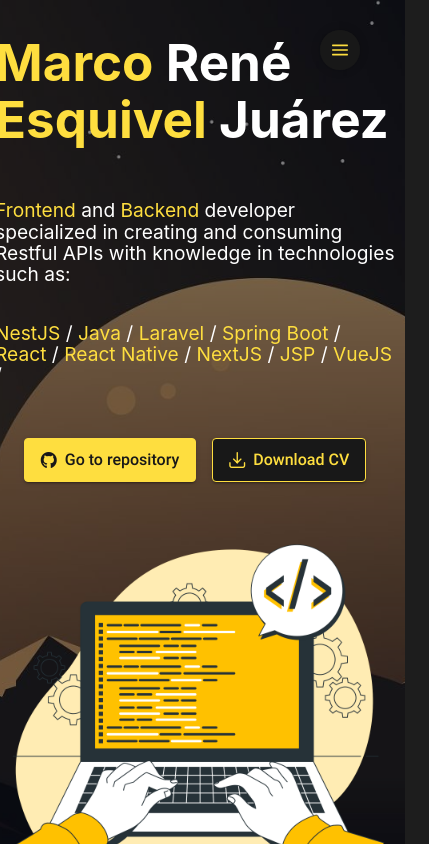
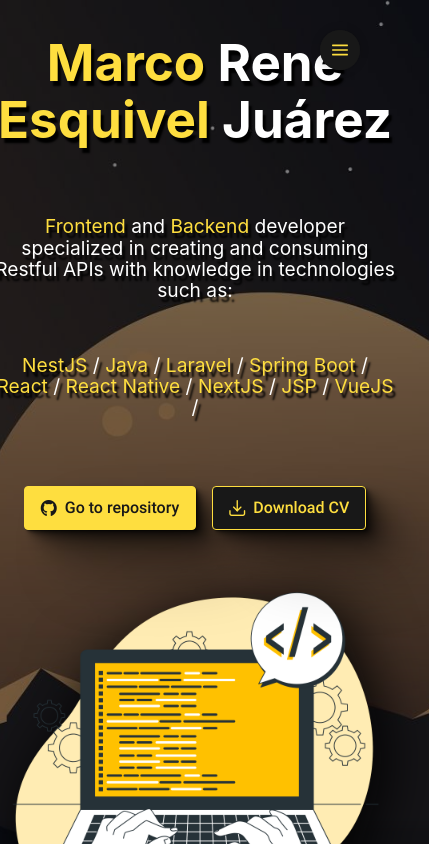
Before and after one commit to MarcoEsquivel1/Portfolio, a React (Vite) app: page /#/ in a window 390 px wide. Shown: the top 844 px of the page, 429 px wide, since content can reach past the window. Built offline with nearby package versions, Linux system fonts and the light colour scheme.

Commit message:
StylesFix

```diff
--- a/src/pages/About.tsx
+++ b/src/pages/About.tsx
@@ -1,7 +1,7 @@
 export const About = () => {
     return(
         <div id="about" className="container">
-            <h1>About</h1>
+            <h1>About Me</h1>
         </div>
     )
 }
--- a/src/pages/Home.tsx
+++ b/src/pages/Home.tsx
@@ -9,7 +9,7 @@
         <div id='home' className="containerHome parallax">
             <div className="content">
                 <div className="textHome">
-                    <motion.div initial={{ opacity: 0, y: 100 }} animate={{ opacity: 1, y: 0 }} transition={{ duration: 0.3 }}>
+                    <motion.div initial={{ opacity: 0, y: 100 }} animate={{ opacity: 1, y: 0 }} exit={{ opacity: 0 }} transition={{ duration: 0.3 }}>
                         <h1>Marco <span>René</span> Esquivel <span>Juárez</span></h1>
                     </motion.div>
                     <motion.div initial={{ opacity: 0, y: 100 }} animate={{ opacity: 1, y: 0 }} transition={{ duration: 0.3, delay: 0.3 }}>
--- a/src/scss/styles.scss
+++ b/src/scss/styles.scss
@@ -25,6 +25,26 @@
   padding: 0; // Agrega margen a los lados
   width: 100%;
   height: 100%;
+
+  --shadow-color: 225deg 51% 0%;
+  --shadow-elevation-low:
+    0.5px 0.4px 0.6px hsl(var(--shadow-color) / 0.47),
+    0.7px 0.6px 0.9px -1.7px hsl(var(--shadow-color) / 0.39),
+    1.9px 1.7px 2.5px -3.3px hsl(var(--shadow-color) / 0.31);
+  --shadow-elevation-medium:
+    0.5px 0.4px 0.6px hsl(var(--shadow-color) / 0.5),
+    1.3px 1.1px 1.7px -1.1px hsl(var(--shadow-color) / 0.44),
+    3.7px 3.2px 4.9px -2.2px hsl(var(--shadow-color) / 0.37),
+    9.6px 8.3px 12.7px -3.3px hsl(var(--shadow-color) / 0.31);
+  --shadow-elevation-high:
+    0.5px 0.4px 0.6px hsl(var(--shadow-color) / 0.46),
+    2.1px 1.8px 2.8px -0.5px hsl(var(--shadow-color) / 0.43),
+    4px 3.5px 5.3px -1px hsl(var(--shadow-color) / 0.4),
+    7.2px 6.2px 9.5px -1.4px hsl(var(--shadow-color) / 0.37),
+    12.4px 10.7px 16.3px -1.9px hsl(var(--shadow-color) / 0.35),
+    20.6px 17.7px 27.1px -2.4px hsl(var(--shadow-color) / 0.32),
+    32.4px 27.9px 42.7px -2.9px hsl(var(--shadow-color) / 0.29),
+    48.9px 42.1px 64.4px -3.3px hsl(var(--shadow-color) / 0.26);
 }
 
 body {
@@ -130,6 +150,8 @@
   min-height: 100vh;
   justify-items: center;
   display: grid;
+
+
 }
 
 .parallax {
@@ -163,9 +185,11 @@
   grid-template-areas: "textHome imageHome";
 
   //de 960 para abajo solo una columna
-  @media (max-width: 1024px) {
+  @media (max-width: 1023px) {
     grid-template-columns: 1fr;
     grid-template-areas: "textHome" "imageHome";
+    padding-left: 1.5rem;
+    padding-right: 1.5rem;
   }
 
   margin: 0; /* Elimina los márgenes externos */
@@ -183,6 +207,13 @@
     /* Añade márgenes a los lados */
     margin-left: 15rem;
     margin-right: 15rem;
+
+    @media (max-width: 1440px) {
+
+      /* Ajusta los márgenes en dispositivos móviles si es necesario */
+      margin-left: 7rem;
+      margin-right: 7rem;
+    }
 
     @media (max-width: 1024px) {
       grid-template-columns: 1fr;
@@ -202,19 +233,33 @@
   display: flex;
   flex-direction: column;
   justify-content: center;
-  align-items: center;
+  align-items: start;
+  //espacio entre los elementos
+  grid-gap: 1rem;
 
+  @media screen and (max-width: 1024px) {
+    align-items: center;
+  }
 }
 
 .textHome {
   z-index: 1;
+  text-align: start;
   text-justify: inter-word;
+  text-shadow: 3px 5px 2px black;
+
+
   h1 {
-    font-size: 3.2em;
+    font-size: 5.2em;
     line-height: 1.1;
+
 
     span {
       color: $colorFontWhite;
+    }
+
+    @media screen and (max-width: 1024px) {
+      font-size: 3.2em;
     }
 
   }
@@ -224,10 +269,16 @@
     line-height: 1.1;
     color: $colorFontWhite;
 
+
     span {
       color: $colorFont;
     }
 
+  }
+
+  @media screen and (max-width: 1024px) {
+
+      text-align: center;
 
   }
 }
@@ -236,9 +287,8 @@
   img {
     width: 400px;
     height: 400px;
-
     animation:jello-vertical 10s infinite;
-
+    filter: drop-shadow( 10px 10px 30px rgba(1,1,1));
   }
 }
 
@@ -247,6 +297,7 @@
   margin: 10px;
   display: flex;
   flex-direction: row;
+  align-self: center;
   justify-content: center;
   align-items: center;
   text-align: center;
@@ -258,7 +309,7 @@
     border: 1px solid $colorFont !important;
     position: relative;
     z-index: 1;
-
+    box-shadow: var(--shadow-elevation-high);
   }
 
   .button-normal {
```
